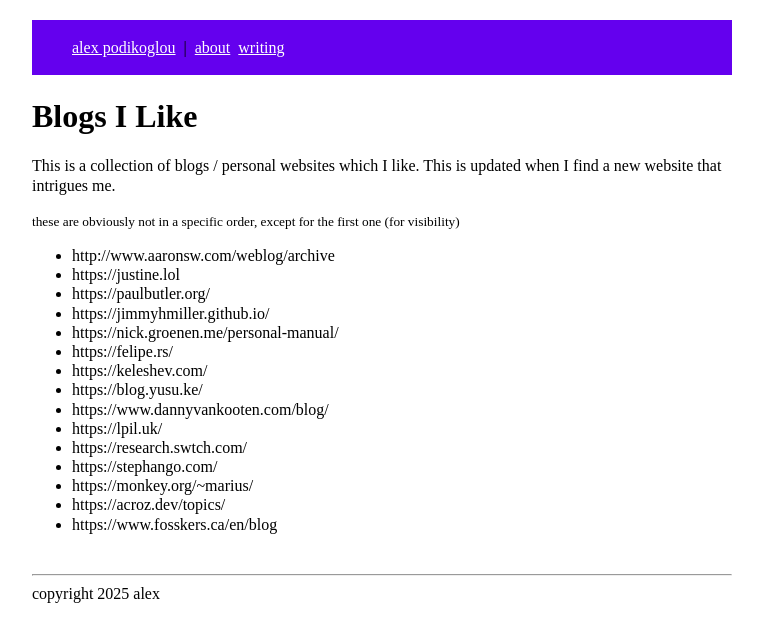
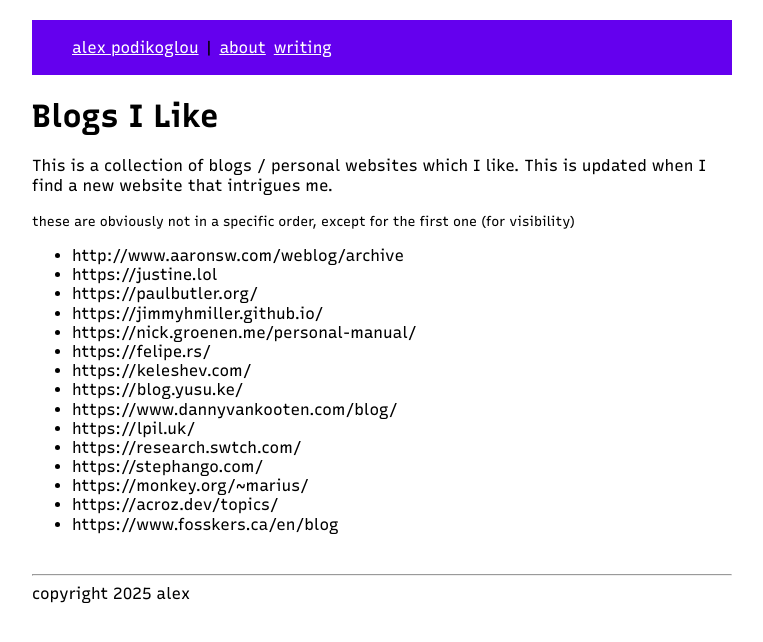
Before and after one commit to podikoglou/podikoglou.eu, a Jekyll site: the page built from _misc/blogs-i-like.md, in a window 1280 px wide. Shown: the top 642 px of the page, without its empty margins (258-1021 px from the left). Built offline with Jekyll 4.4.1, drawn with Linux system fonts in a browser that asks for light colours; some web fonts are replaced.

Commit message:
selfhost recursive font

```diff
--- a/_includes/style.html
+++ b/_includes/style.html
@@ -1,5 +1,6 @@
+<!-- type -->
+<link href="/assets/css/Iosevka.css" rel="stylesheet">
+<link href="/assets/css/Recursive.css" rel="stylesheet">
+
+<!-- style -->
 <link rel="stylesheet" type="text/css" href="/assets/css/main.css" />
-<link rel="stylesheet" type="text/css" href="/assets/css/Iosevka.css" />
-<link rel="preconnect" href="https://fonts.googleapis.com">
-<link rel="preconnect" href="https://fonts.gstatic.com" crossorigin>
-<link href="https://fonts.googleapis.com/css2?family=Recursive:wght@300..1000&display=swap" rel="stylesheet">
--- /dev/null
+++ b/assets/css/Recursive.css
@@ -0,0 +1,29 @@
+/* cyrillic-ext */
+@font-face {
+  font-family: 'Recursive';
+  font-style: normal;
+  font-weight: 300 1000;
+  font-display: swap;
+  src: url(/assets/type/Recursive-Cyrillic.woff2) format('woff2');
+  unicode-range: U+0460-052F, U+1C80-1C8A, U+20B4, U+2DE0-2DFF, U+A640-A69F, U+FE2E-FE2F;
+}
+
+/* latin-ext */
+@font-face {
+  font-family: 'Recursive';
+  font-style: normal;
+  font-weight: 300 1000;
+  font-display: swap;
+  src: url(/assets/type/Recursive-Latin-Ext.woff2) format('woff2');
+  unicode-range: U+0100-02BA, U+02BD-02C5, U+02C7-02CC, U+02CE-02D7, U+02DD-02FF, U+0304, U+0308, U+0329, U+1D00-1DBF, U+1E00-1E9F, U+1EF2-1EFF, U+2020, U+20A0-20AB, U+20AD-20C0, U+2113, U+2C60-2C7F, U+A720-A7FF;
+}
+
+/* latin */
+@font-face {
+  font-family: 'Recursive';
+  font-style: normal;
+  font-weight: 300 1000;
+  font-display: swap;
+  src: url(/assets/type/Recursive-Latin.woff2) format('woff2');
+  unicode-range: U+0000-00FF, U+0131, U+0152-0153, U+02BB-02BC, U+02C6, U+02DA, U+02DC, U+0304, U+0308, U+0329, U+2000-206F, U+20AC, U+2122, U+2191, U+2193, U+2212, U+2215, U+FEFF, U+FFFD;
+}
```
Also changed, not shown: assets/type/Recursive-Cyrillic.woff2 (added), assets/type/Recursive-Latin-Ext.woff2 (added), assets/type/Recursive-Latin.woff2 (added).
